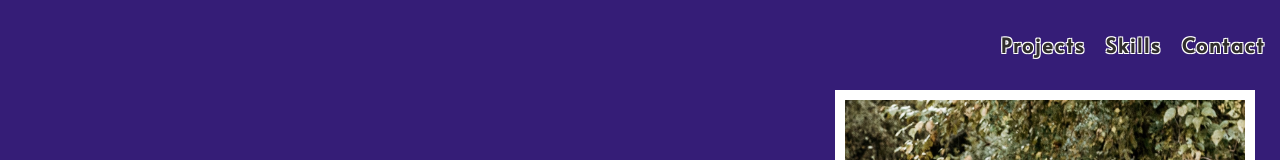
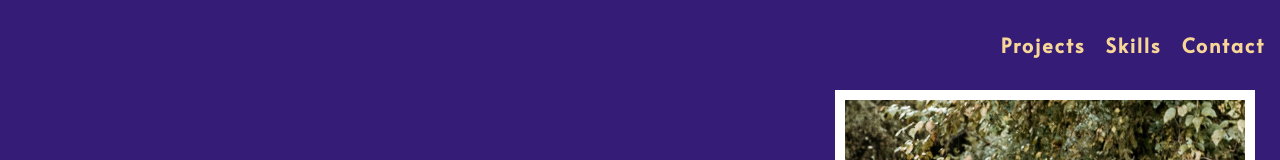
Before and after one commit to JessMac23/JM-Portfolio, a website built with webpack: page index.html in a window 1280 px wide. Shown: the top 160 px of the page. Built offline with nearby package versions, Linux system fonts and the light colour scheme.

Commit message:
Adjusting link color again

```diff
--- a/css/style.css
+++ b/css/style.css
@@ -125,10 +125,14 @@ nav ul li {
   display: inline;
   text-align: center;
   align-content: space-evenly;
-  gap: column;
   font-size: 1.25em;
   font-family: "Alata", sans-serif;
+  /*color: #F8D697;*/
+}
+
+#nav-color a {
   color: #F8D697;
+  text-shadow: none;
 }
 
 h1 {
@@ -292,7 +296,6 @@ footer {
   font-family: "Alata", sans-serif;
   justify-content: center;
   align-items: center;
-  flex-flow: row-wrap;
   text-align: center;
   padding-bottom: 40px;
 }
--- a/index.html
+++ b/index.html
@@ -29,9 +29,9 @@
   <header>
     <nav>
       <ul>
-        <li><a href="#project_section">Projects</a></li>
-        <li><a href="#skills_section">Skills</a></li>
-        <li><a href="#contact_section">Contact</a></li>
+        <li id="nav-color"><a href="#project_section">Projects</a></li>
+        <li id="nav-color"><a href="#skills_section">Skills</a></li>
+        <li id="nav-color"><a href="#contact_section">Contact</a></li>
       </ul>
     </nav>
     <div class="header-top">
```
